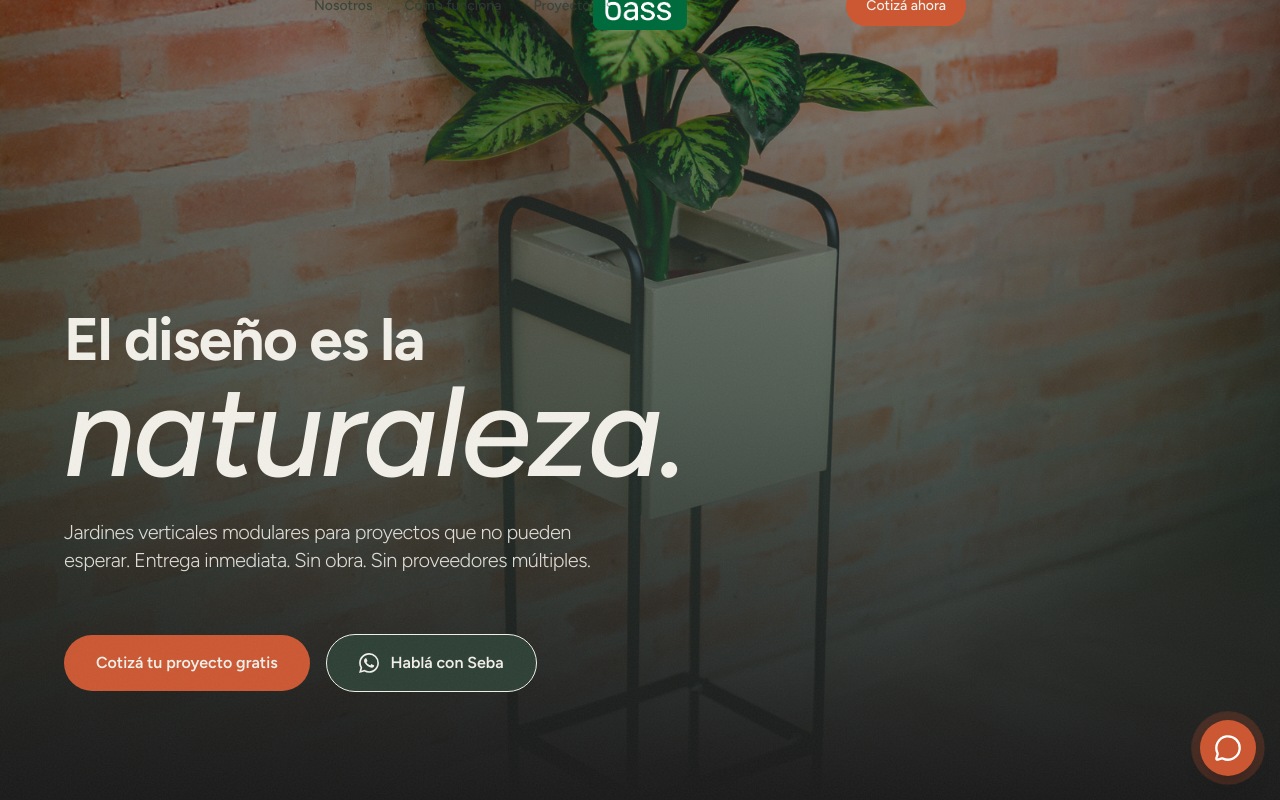
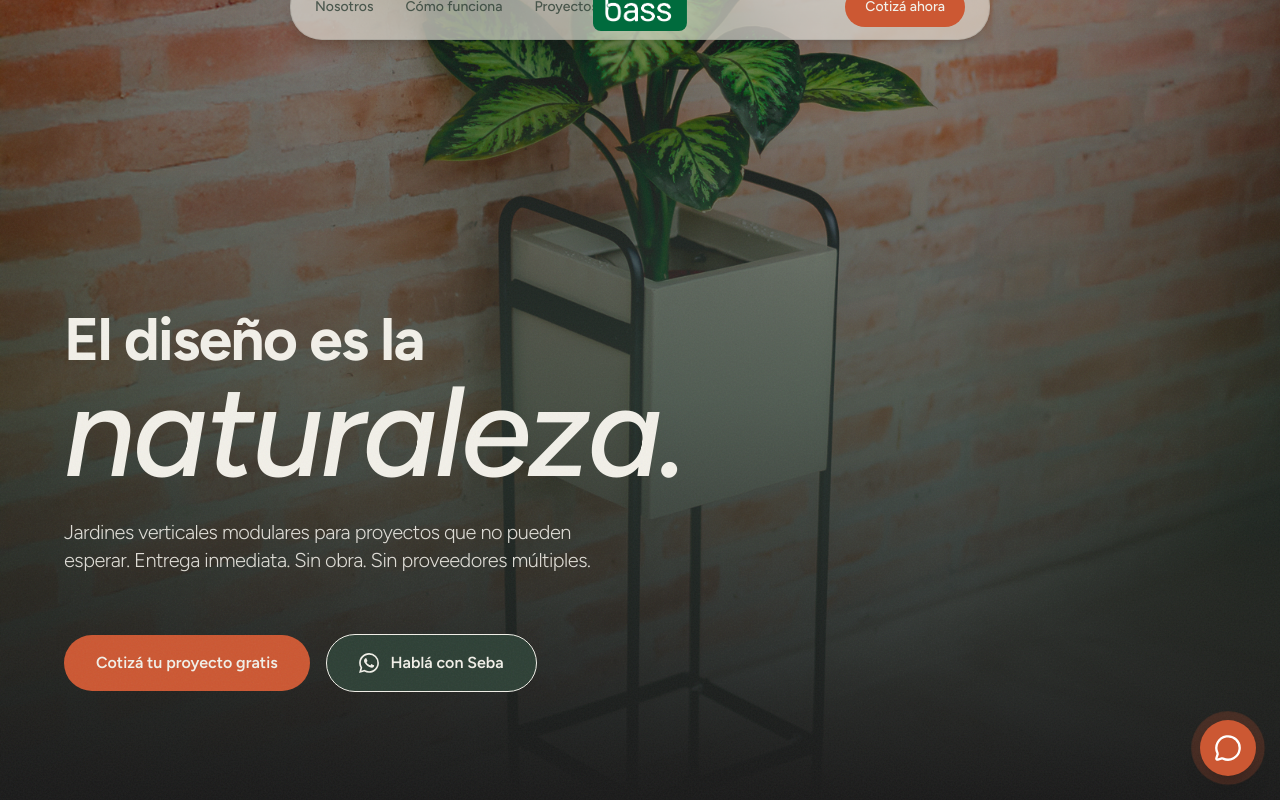
Before and after one commit to tomogarat/bass-objetos-landing, a React (Vite) app: page / in a window 1280 px wide. Shown: the top 800 px of the page. Built offline with nearby package versions, Linux system fonts and the light colour scheme.

Commit message:
Make Navbar always visible

```diff
--- a/src/components/Navbar.jsx
+++ b/src/components/Navbar.jsx
@@ -7,15 +7,6 @@ gsap.registerPlugin(ScrollTrigger);
 
 export default function Navbar() {
     const navRef = useRef(null);
-    const [isScrolled, setIsScrolled] = useState(false);
-
-    useEffect(() => {
-        const handleScroll = () => {
-            setIsScrolled(window.scrollY > 50);
-        };
-        window.addEventListener('scroll', handleScroll);
-        return () => window.removeEventListener('scroll', handleScroll);
-    }, []);
 
     useEffect(() => {
         // Initial entrance animation
@@ -33,9 +24,7 @@ export default function Navbar() {
             className={cn(
                 "fixed top-6 left-1/2 -translate-x-1/2 z-50 flex items-center justify-between",
                 "px-6 py-3 rounded-[2rem] w-[90%] md:w-auto md:min-w-[700px] transition-all duration-500",
-                isScrolled
-                    ? "bg-[#F2F0E9]/60 backdrop-blur-xl border border-moss/10 shadow-lg"
-                    : "bg-transparent border-transparent"
+                "bg-[#F2F0E9]/60 backdrop-blur-xl border border-moss/10 shadow-lg"
             )}
         >
             <div className="hidden md:flex items-center gap-8 font-sans text-moss/80 font-medium text-sm">
```
